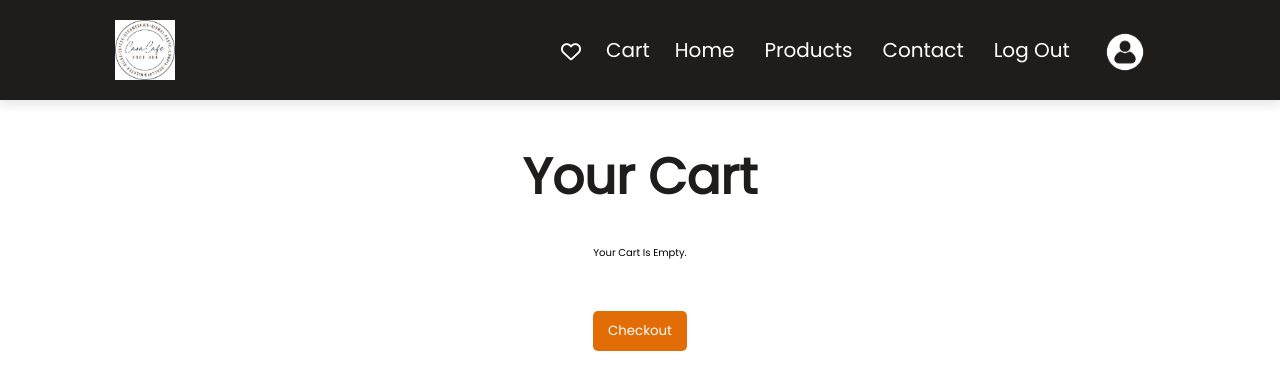
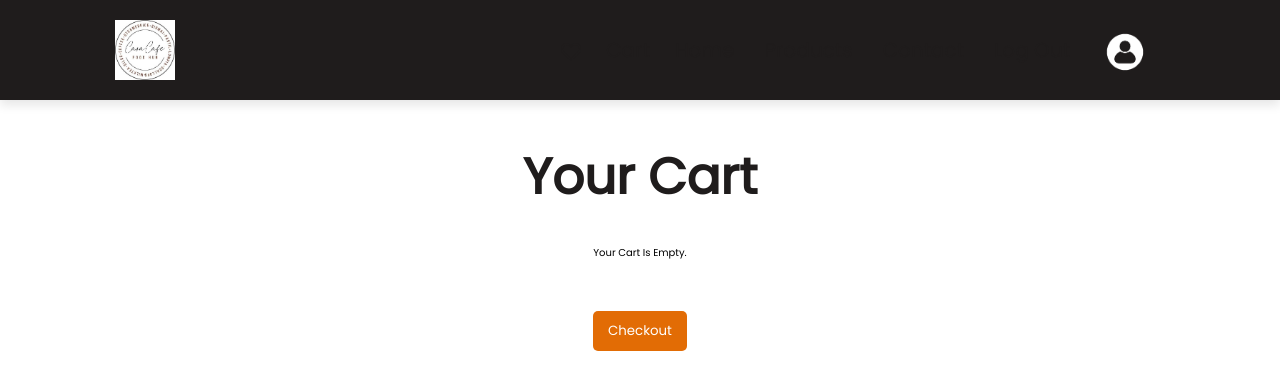
Before and after one commit to ladajules/CasaCafe-FOOD-HUB, a PHP site: page /cart.html in a window 1280 px wide. Shown: the top 390 px of the page. Run offline with PHP 8.4, Linux system fonts and the light colour scheme.

Commit message:
header from white to black

```diff
--- a/index.css
+++ b/index.css
@@ -497,7 +497,7 @@ header .logo span {
 header .nav-bar a {
     font-size: 2rem;
     padding: 0 1.5rem;
-    color: white;
+    color: #1F1C1C;
     align-items: center;
 }
 
```
